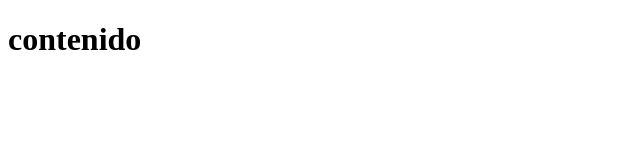
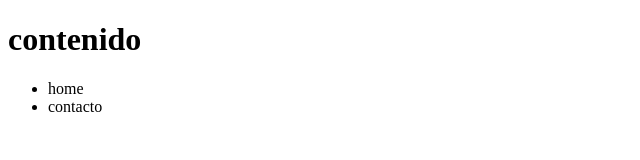
Before and after one commit to perpicrew/prueba, a website: page index.html in a window 1280 px wide. Shown: the whole page, without its empty margins (0-640 px from the left). Drawn offline with Linux system fonts and the light colour scheme.

Commit message:
nuevo proyecto

```diff
--- a/index.html
+++ b/index.html
@@ -8,5 +8,9 @@
 </head>
 <body>
     <h1>contenido</h1>
+    <ul>
+        <li>home</li>
+        <li>contacto</li>
+    </ul>
 </body>
 </html>
```
